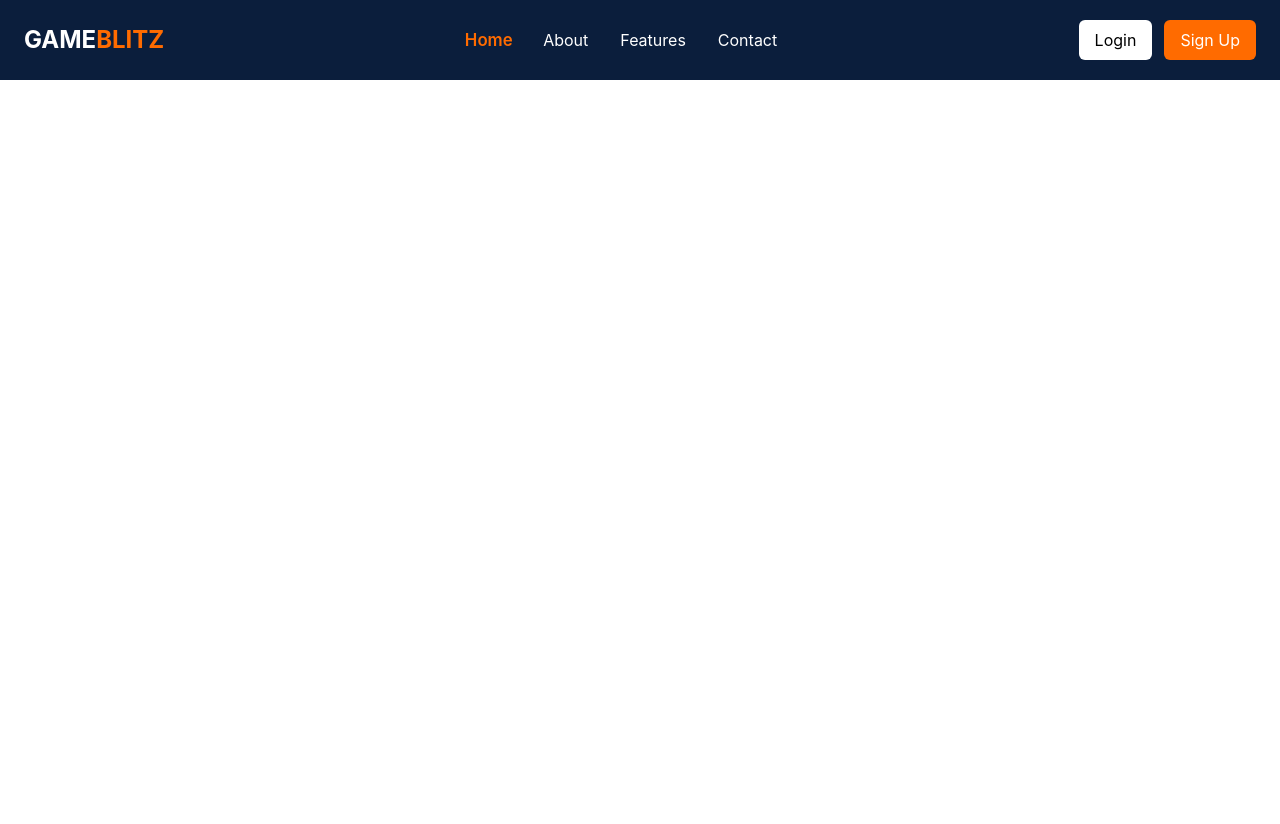
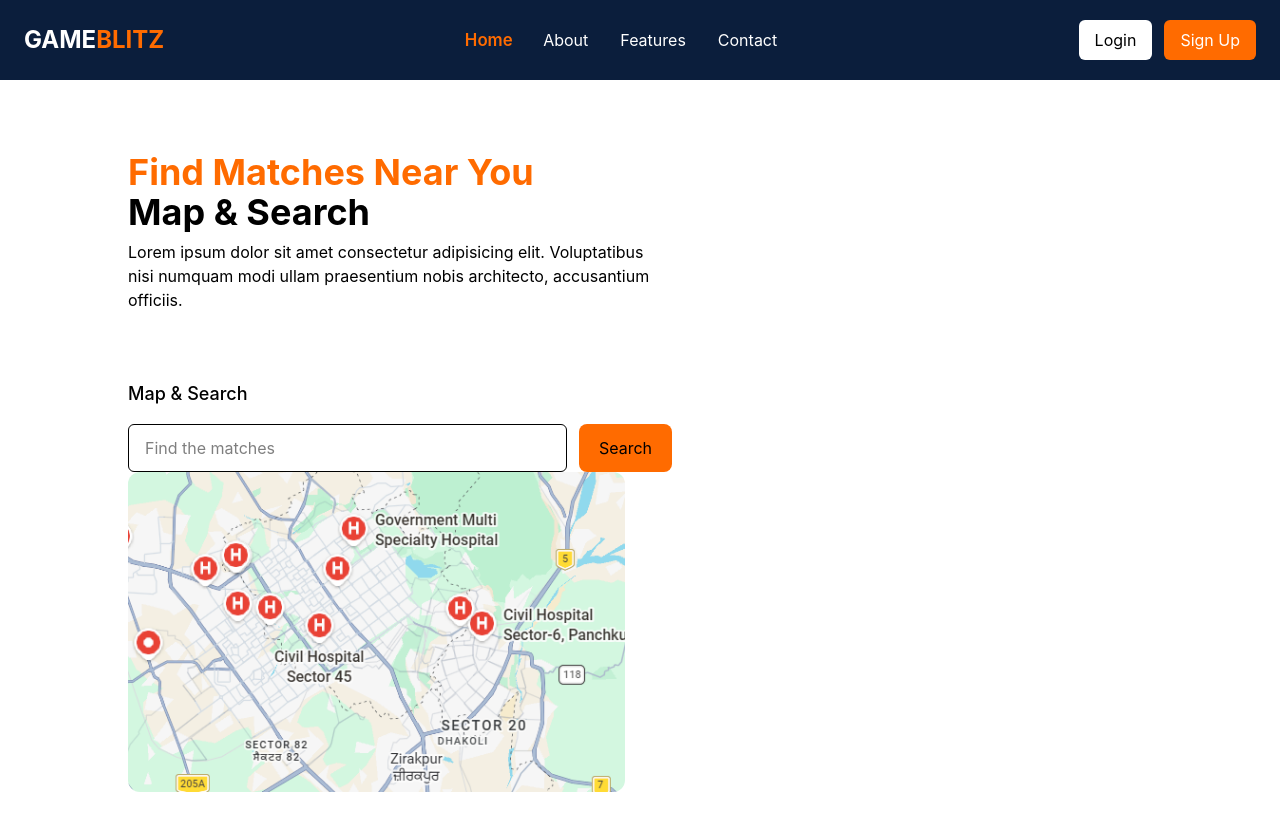
Before and after one commit to SajjadRizvi04/GameBlitz, a React (Vite) app in the folder gameblitz/: page / in a window 1280 px wide. Before the commit the page ends 800 px from the top, so only its background shows below. Built offline with nearby package versions, Linux system fonts and the light colour scheme.

Commit message:
Button fixed

```diff
--- a/gameblitz/src/App.jsx
+++ b/gameblitz/src/App.jsx
@@ -7,9 +7,9 @@
   return (
     <>
       <Navbar />
-      {/* <Routes>
-        <Route path='/home' element={<Home/>}></Route>
-      </Routes> */}
+      <Routes>
+        <Route path='/' element={<Home/>}></Route>
+      </Routes>
     </>
   );
 }
```
